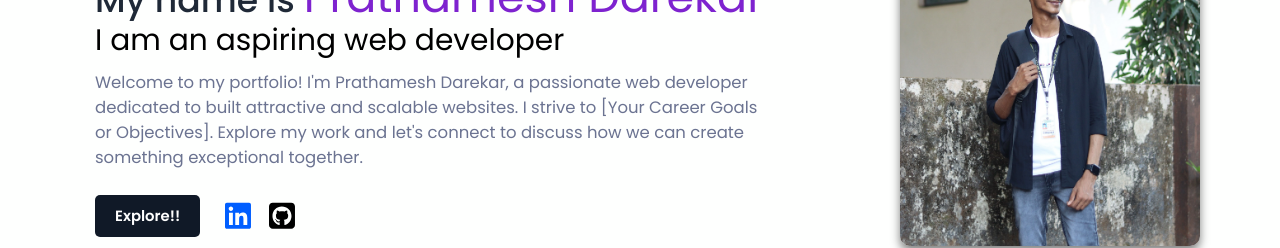
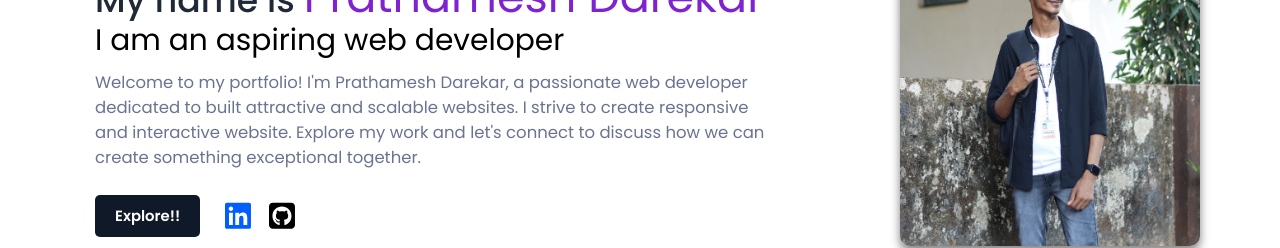
Before and after one commit to Prathamesh-Darekar/React-Portfolio, a React (Vite) app: page / in a window 1280 px wide. Shown: the part 294-542 px from the top of the page. Built offline with nearby package versions, Linux system fonts and the light colour scheme.

Commit message:
First commit

```diff
--- a/src/components/Hero.jsx
+++ b/src/components/Hero.jsx
@@ -18,14 +18,13 @@ function heroSection() {
                     </div>
                     <p>
                         Welcome to my portfolio! I'm Prathamesh Darekar, a passionate web developer
-                        dedicated to built attractive and scalable websites. I strive to [Your Career Goals or Objectives]. Explore my work and
+                        dedicated to built attractive and scalable websites. I strive to create responsive and interactive website. Explore my work and
                         let's connect to discuss how we can create something exceptional together.
                     </p>
                 </div><br></br>
                 <div id="button-social">
                     <button id="explore-btn"><a href='#projects'>Explore!!</a></button>
                     <div id="social">
-                        {/* <a href="https://prathameshdarekar.netlify.app" target='_blank'><FontAwesomeIcon icon={faUser} size="lg" style={{ color: "#7E23CF", }} /></a> */}
                         <a href="https://www.linkedin.com/in/prathamesh-darekar-b04023254/" target='_blank'><FontAwesomeIcon icon={faLinkedin} style={{ color: "#005eff" }} size='2xl' /></a>&nbsp;&nbsp;&nbsp;&nbsp;
                         <a href="https://github.com/Prathamesh-Darekar" target='_blank'><FontAwesomeIcon icon={faSquareGithub} size="2xl" style={{ color: "#000000", }} /></a>&nbsp;&nbsp;&nbsp;&nbsp;
                     </div>
```
